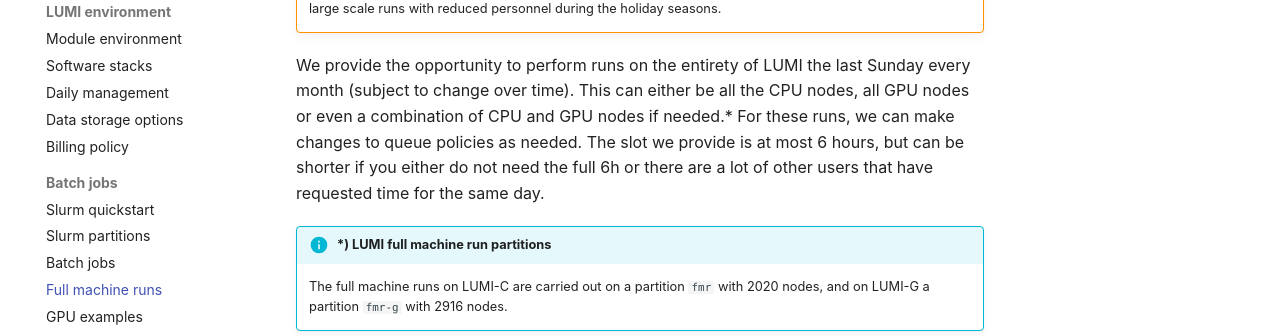
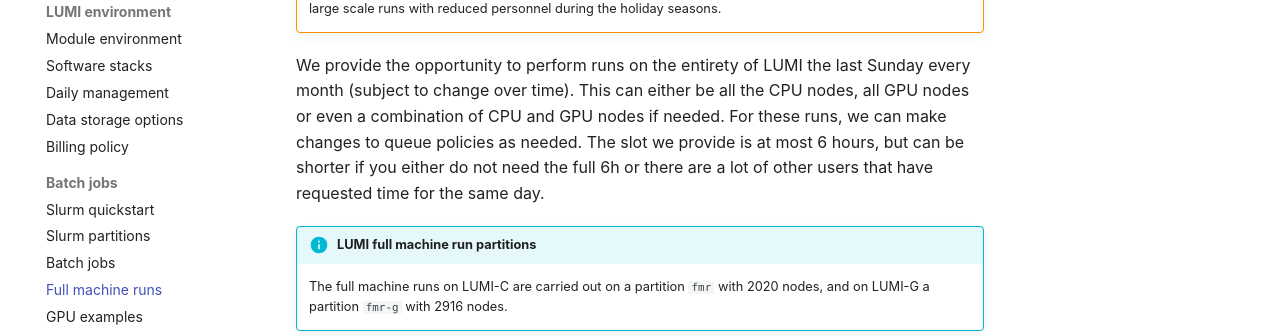
Before and after one commit to Lumi-supercomputer/lumi-userguide, an MkDocs documentation site: the page built from docs/runjobs/scheduled-jobs/hero-runs.md, in a window 1280 px wide and 900 px high. Shown: the part 299-635 px from the top of the window. Built offline with MkDocs 1.6.1 and Material for MkDocs 9.7.7, drawn with Linux system fonts in a browser that asks for light colours.

```diff
--- a/docs/runjobs/scheduled-jobs/hero-runs.md
+++ b/docs/runjobs/scheduled-jobs/hero-runs.md
@@ -6,12 +6,12 @@
 
 We provide the opportunity to perform runs on the entirety of LUMI the last
 Sunday every month (subject to change over time). This can either be all the CPU
-nodes, all GPU nodes or even a combination of CPU and GPU nodes if needed.* For
+nodes, all GPU nodes or even a combination of CPU and GPU nodes if needed. For
 these runs, we can make changes to queue policies as needed. The slot we provide
 is at most 6 hours, but can be shorter if you either do not need the full 6h or
 there are a lot of other users that have requested time for the same day.
 
-!!! info " *) LUMI full machine run partitions"
+!!! info "LUMI full machine run partitions"
 
     The full machine runs on LUMI-C are carried out on a partition `fmr` with 2020 nodes, and on LUMI-G a partition `fmr-g` with 2916 nodes.
 
```
